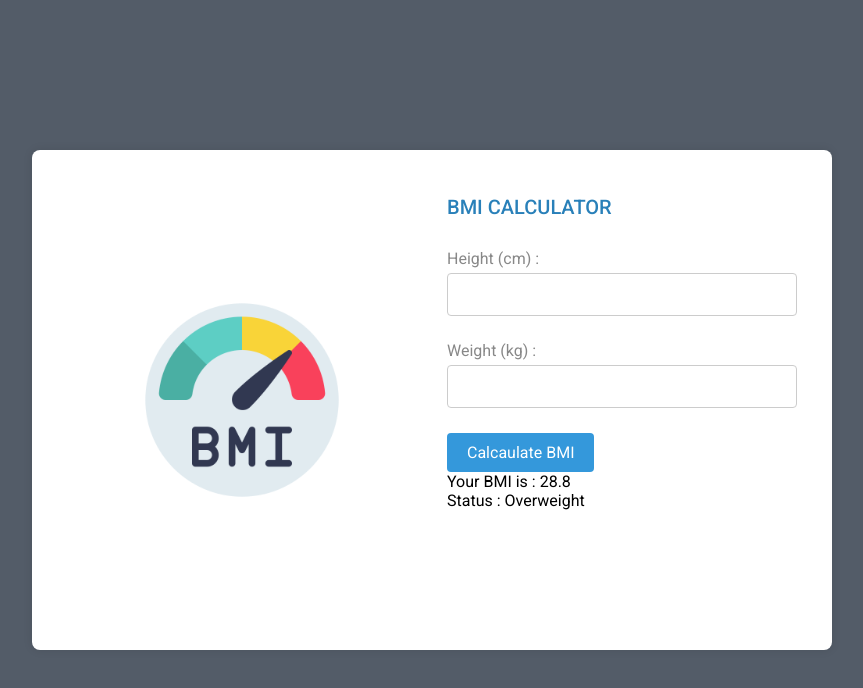
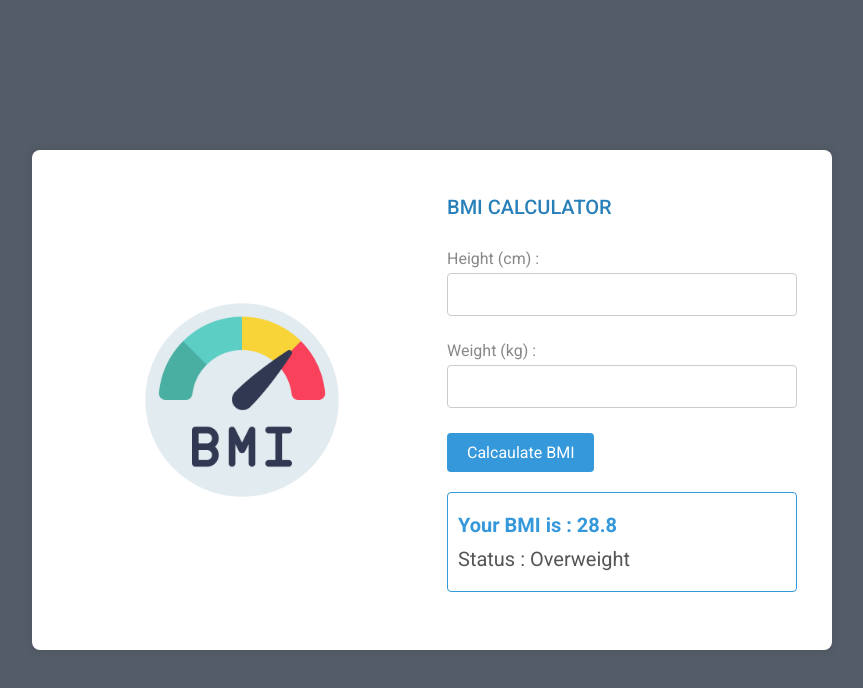
Before and after one commit to yuvarajpm1853/React-BMI-Calculator, a React (Vite) app: page / in a window 1280 px wide. Shown: the top 688 px of the page, without its empty margins (208-1071 px from the left). Built offline with nearby package versions, Linux system fonts and the light colour scheme.

Commit message:
Added Final Css

```diff
--- a/src/App.css
+++ b/src/App.css
@@ -71,3 +71,18 @@ button{
 button:hover{
     background-color: #2980b9;
 }
+.result{
+    margin-top: 20px;
+    border: 1px solid #3498db;
+    padding: 10px;
+    border-radius:  4px;
+    font-size: 20px;
+}
+.result p {
+    margin: 10px 0;
+    color: #555;
+}
+.result p:first-child{
+    color:#3498db;
+    font-weight: bold;
+}
```
